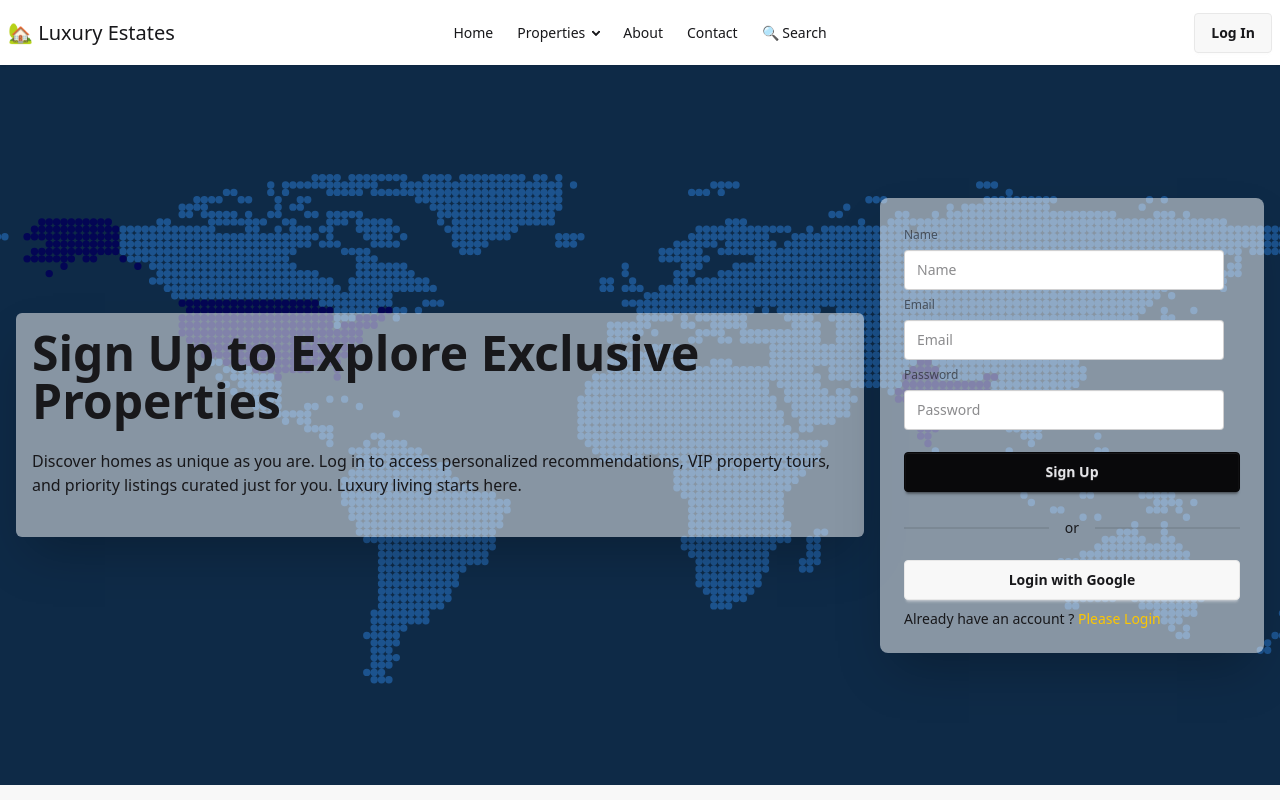
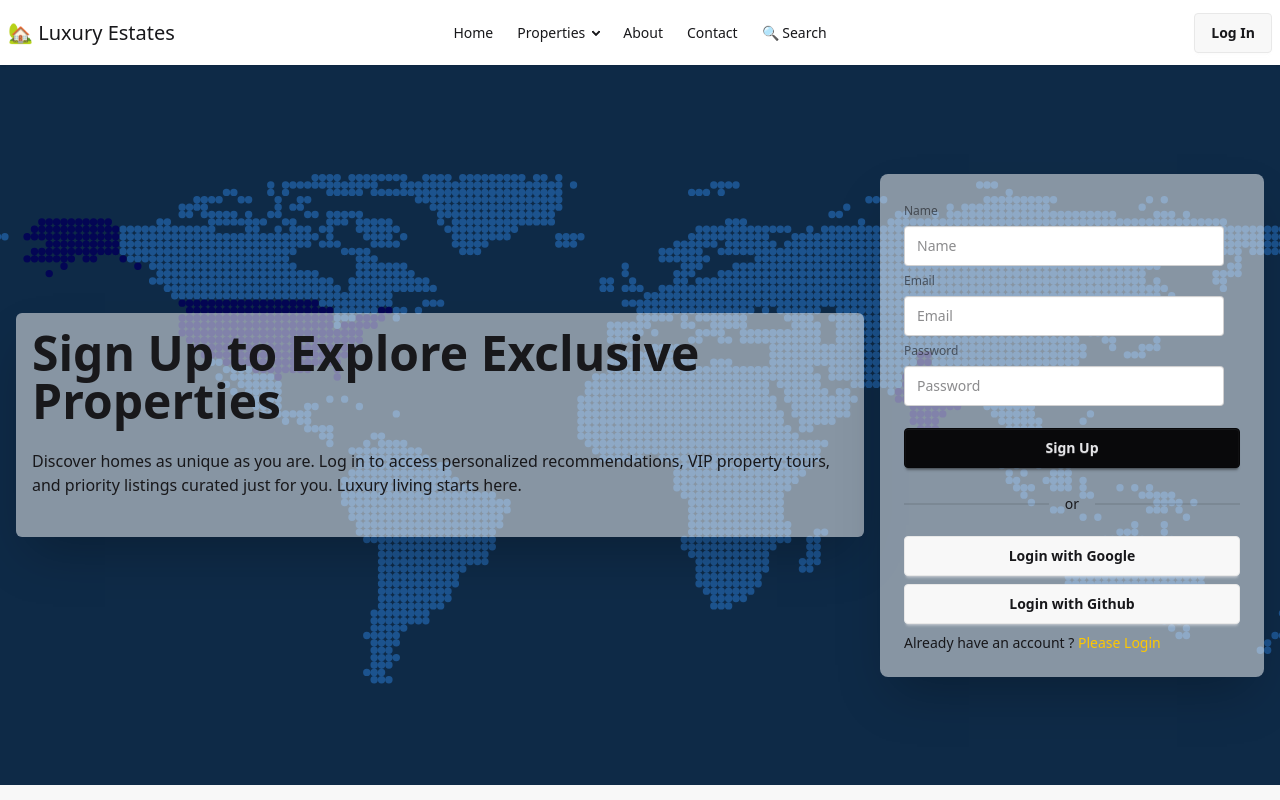
Before and after one commit to bidhanroy578/b9a9-broy, a React (Vite) app: page /signup in a window 1280 px wide. Shown: the top 800 px of the page. Built offline with nearby package versions, Linux system fonts and the light colour scheme; no server answers.

Commit message:
added loginWithGithub function on authcontext and also login , signUp page

```diff
--- a/src/pages/Login.jsx
+++ b/src/pages/Login.jsx
@@ -9,6 +9,8 @@ const Login = () => {
     const { login, loginWithGoogle, loginWithGithub } = useContext(AuthContext)
     let navigate = useNavigate()
     const location = useLocation()
+
+    // login with github
     const handleGithubLogin = () => {
         loginWithGithub()
             .then(data => {
--- a/src/pages/SignUp.jsx
+++ b/src/pages/SignUp.jsx
@@ -10,10 +10,18 @@ import { Helmet } from "react-helmet";
 const SignUp = () => {
 
 
-    const { loginWithGoogle, signUp } = useContext(AuthContext)
+    const { loginWithGithub, loginWithGoogle, signUp } = useContext(AuthContext)
     let navigate = useNavigate()
     const location = useLocation()
 
+    // login with github
+    const handleGithubLogin = () => {
+        loginWithGithub()
+            .then(data => {
+                console.log(data.user)
+                navigate(location.state || '/')
+            }).catch(err => alert(err.message))
+    }
     // login with google gmail
     const handleGoogleLogin = () => {
         loginWithGoogle()
@@ -63,6 +71,7 @@ const SignUp = () => {
                         </form>
                         <div className="divider">or</div>
                         <button onClick={handleGoogleLogin} className='btn btn-md p-2 rounded-sm'>Login with Google</button>
+                        <button onClick={handleGithubLogin} className='btn btn-md p-2 rounded-sm'>Login with Github</button>
                         <p>Already have an account ? <Link to={'/login'} className='text-yellow-400 link link-hover'>Please Login</Link></p>
                     </div>
                 </div>
```
